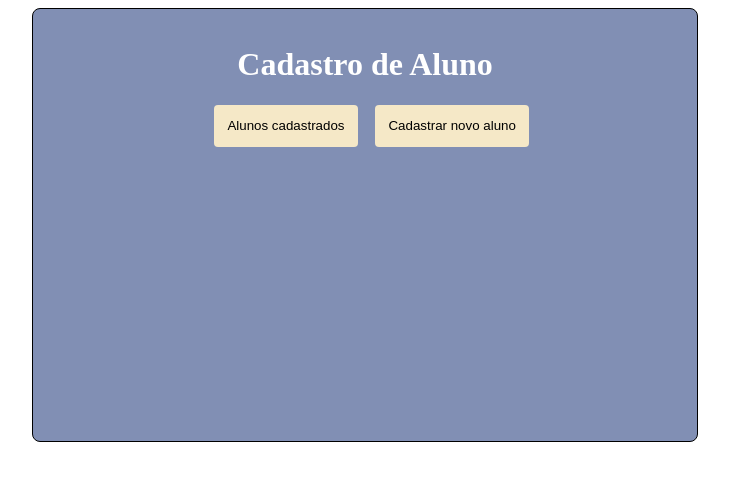
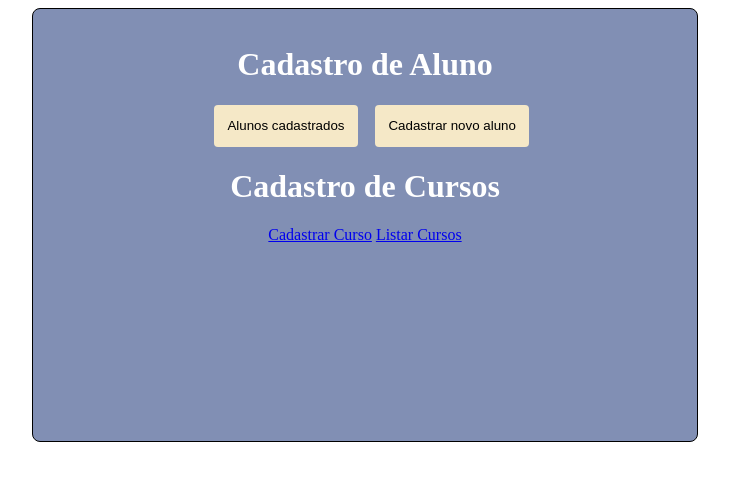
Before and after one commit to Samuel-Sales/Cadastro-de-Alunos, a Django app: page / in a window 1280 px wide. Shown: the top 481 px of the page, without its empty margins (275-1004 px from the left). Run offline with Django 4.2, Linux system fonts and the light colour scheme.

Commit message:
Cadastro de cursos

```diff
--- a/cadastro/templates/cadastro/pagina_principal.html
+++ b/cadastro/templates/cadastro/pagina_principal.html
@@ -11,6 +11,10 @@
         <h1>Cadastro de Aluno</h1>
         <a href="{% url 'lista_alunos' %}"><button>Alunos cadastrados</button></a>
         <a href="{% url 'cadastrar_aluno' %}"><button>Cadastrar novo aluno</button></a>
+
+        <h1>Cadastro de Cursos</h1>
+        <a href="{% url url_cadastrar_curso %}">Cadastrar Curso</a>
+        <a href="{% url url_listar_cursos %}">Listar Cursos</a>
     </div>
 </body>
 </html>
--- a/cadastro/urls.py
+++ b/cadastro/urls.py
@@ -1,5 +1,5 @@
 from django.urls import path
-from .views import pagina_principal, cadastrar_aluno, lista_alunos, excluir_aluno, detalhes_aluno, atualizar_aluno
+from .views import pagina_principal, cadastrar_aluno, lista_alunos, excluir_aluno, detalhes_aluno, atualizar_aluno, cadastrar_curso, listar_cursos
 
 urlpatterns = [
     path('', pagina_principal, name = 'pagina_principal'),
@@ -8,4 +8,6 @@ urlpatterns = [
     path('alunos/excluir/<int:aluno_id>/', excluir_aluno, name = 'excluir_aluno'),
     path('alunos/detalhes/<int:aluno_id>/', detalhes_aluno, name = 'detalhes_aluno'),
     path('alunos/atualizar/<int:aluno_id>/', atualizar_aluno, name = 'atualizar_aluno'),
+    path('cursos/cadastrar/', cadastrar_curso, name = 'cadastrar_curso'),
+    path('cursos/listar/', listar_cursos, name = 'listar_cursos'),
 ]
--- a/cadastro/views.py
+++ b/cadastro/views.py
@@ -1,13 +1,17 @@
 from django.shortcuts import render, redirect, get_object_or_404
 from django.contrib import messages
-from .models import Aluno
-from .forms import AlunoForm
+from .models import Aluno, Curso
+from .forms import AlunoForm, CursoForm
 
 # Create your views here.
 
 # PAGINA PRINCIPAL
 def pagina_principal(request) :
-    return render(request, 'cadastro/pagina_principal.html')
+    contexto = {
+        'url_cadastrar_curso': 'cadastrar_curso',
+        'url_listar_cursos': 'listar_cursos'
+    }
+    return render(request, 'cadastro/pagina_principal.html', contexto)
 
 # CADASTRO DE ALUNOS
 def cadastrar_aluno(request) :
@@ -51,3 +55,19 @@ def atualizar_aluno(request, aluno_id) :
     else :
         form = AlunoForm(instance = aluno)
     return render(request, 'cadastro/atualizar_aluno.html', {'form': form, 'aluno': aluno})
+
+# CADASTRO DE CURSOS
+def cadastrar_curso(request) :
+    if request.method == 'POST' :
+        form = CursoForm(request.POST)
+        if form.is_valid() :
+            form.save()
+            return redirect('listar_cursos')
+    else :
+        form = CursoForm()
+    return render(request, 'cadastro/cadastrar_curso.html', {'form': form})
+
+# LISTAGEM DOS CURSOS
+def listar_cursos(request) :
+    cursos = Curso.objects.all()
+    return render(request, 'cadastro/listar_cursos.html', {'cursos': cursos})
```
Also changed, not shown: cadastro/forms.py (+6 -1 lines), cadastro/models.py (+7 -0 lines), cadastro/templates/cadastro/cadastrar_curso.html (added, +15 -0 lines), cadastro/templates/cadastro/listar_cursos.html (added, +15 -0 lines), cadastro/migrations/0002_curso.py (added), db.sqlite3.
